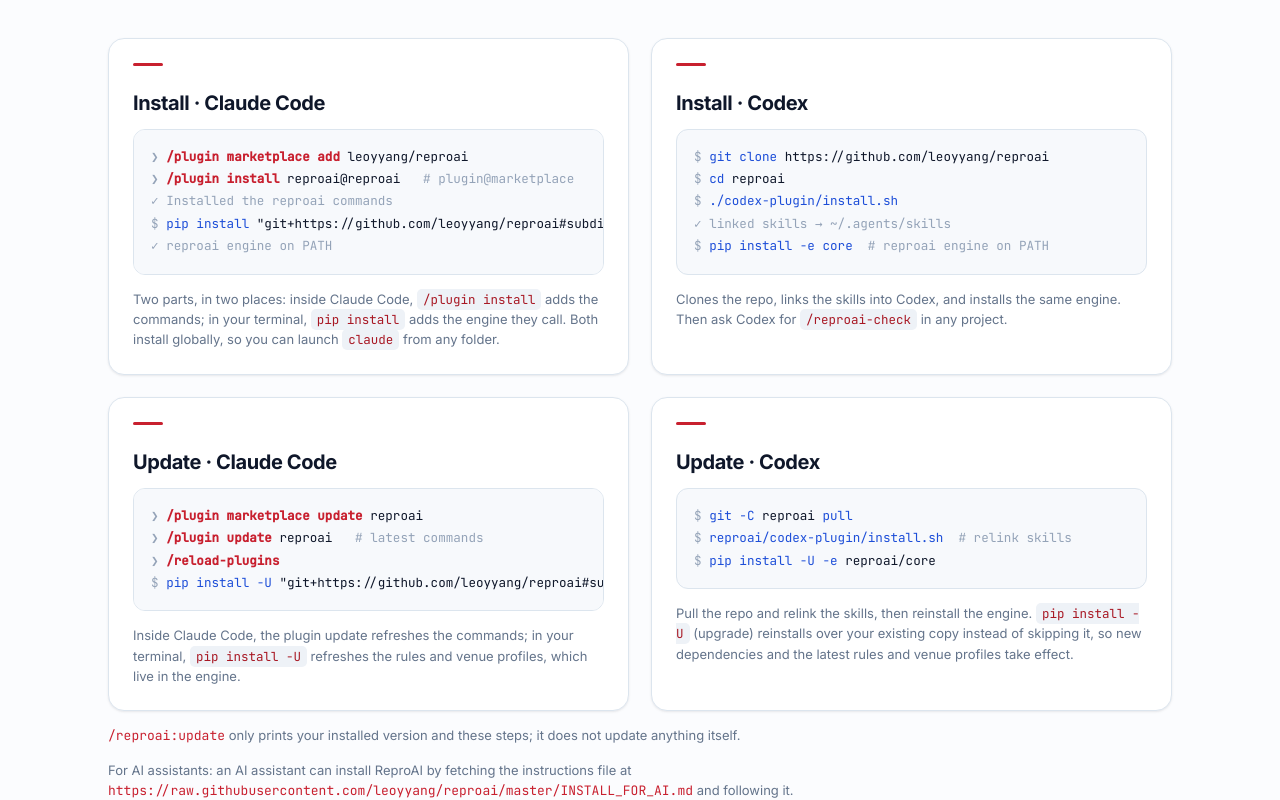
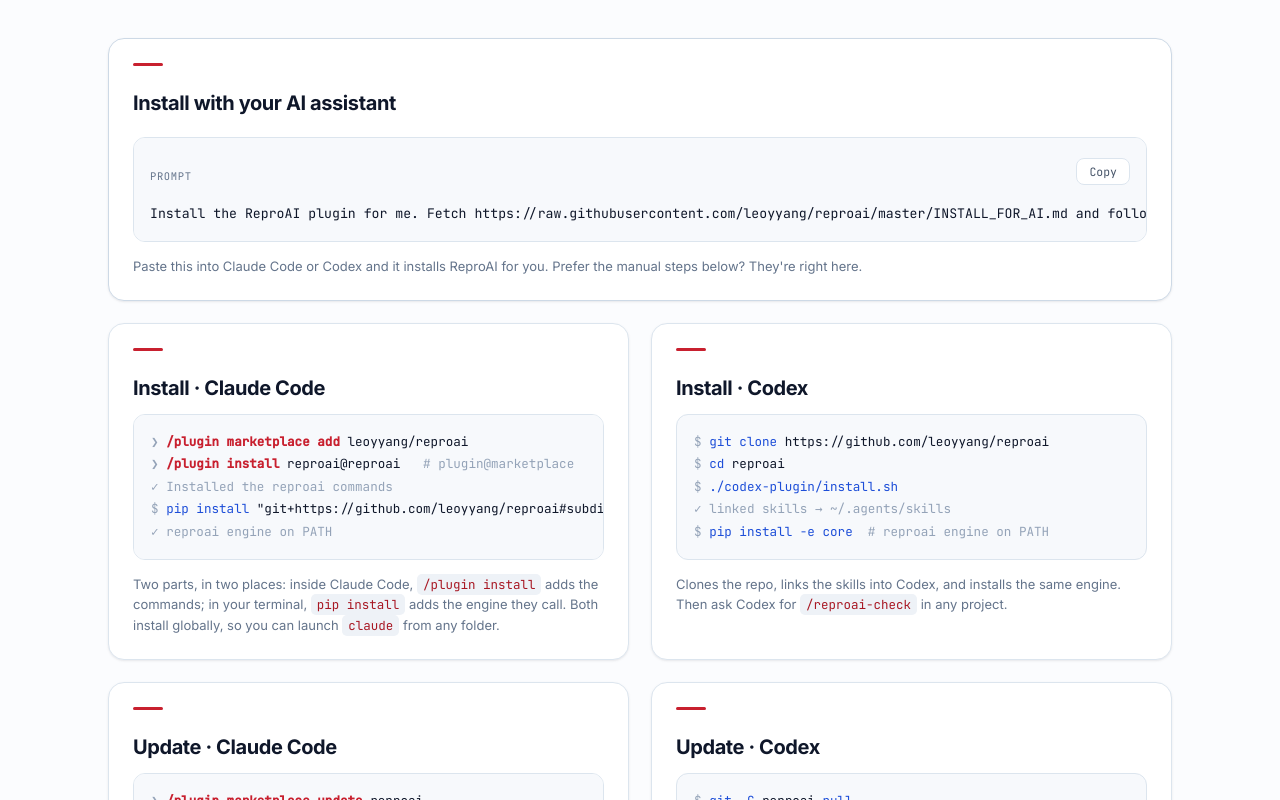
Before and after one commit to leoyyang/reproai, a React (Vite) app in the folder site/: page / in a window 1280 px wide. Shown: the part 1240-2040 px from the top of the page. Built offline with nearby package versions, Linux system fonts and the light colour scheme.

Commit message:
Site: copyable 'install with your AI assistant' prompt box atop Install

```diff
--- a/site/src/App.jsx
+++ b/site/src/App.jsx
@@ -132,11 +132,38 @@
   );
 }
 
+function AiInstall({ ai }) {
+  const [copied, setCopied] = useState(false);
+  const copy = () => {
+    navigator.clipboard?.writeText(ai.prompt).then(() => {
+      setCopied(true);
+      setTimeout(() => setCopied(false), 1500);
+    });
+  };
+  return (
+    <div className="card ai-install">
+      <span className="redline" />
+      <h3>{ai.title}</h3>
+      <div className="term ai-prompt">
+        <div className="cite-label-row">
+          <div className="cite-label">{content.install.aiLabel}</div>
+          <button className="copy" onClick={copy}>{copied ? content.cite.copyDone : content.cite.copyIdle}</button>
+        </div>
+        <div className="term-line ai-prompt-text">{ai.prompt}</div>
+      </div>
+      <p className="term-note">{withCode(ai.note)}</p>
+    </div>
+  );
+}
+
 function Install() {
   const c = content.install;
   return (
     <section id="install" className="section">
       <SectionHead lead={c.head.lead} emphasis={c.head.emphasis} sub={c.head.sub} />
+      <div className="cards ai-install-row">
+        <AiInstall ai={c.ai} />
+      </div>
       <div className="cards two">
         <div className="card">
           <span className="redline" />
@@ -166,7 +193,6 @@
         </div>
       </div>
       <p className="update-footnote">{withCode(c.update.footnote)}</p>
-      <p className="update-footnote">{withCode(c.forAI)}</p>
     </section>
   );
 }
--- a/site/src/content.js
+++ b/site/src/content.js
@@ -87,6 +87,12 @@
       emphasis: "ReproAI",
       sub: "ReproAI is a plugin for Claude Code and OpenAI Codex, backed by a small Python engine (3.10+) that the commands call. Install both once and it's available in every project.",
     },
+    aiLabel: "Prompt",
+    ai: {
+      title: "Install with your AI assistant",
+      prompt: "Install the ReproAI plugin for me. Fetch https://raw.githubusercontent.com/leoyyang/reproai/master/INSTALL_FOR_AI.md and follow it for my host (Claude Code or OpenAI Codex), running the commands and verifying it works.",
+      note: "Paste this into Claude Code or Codex and it installs ReproAI for you. Prefer the manual steps below? They're right here.",
+    },
     claude: {
       title: "Install · Claude Code",
       lines: [
@@ -131,7 +137,6 @@
       },
       footnote: "`/reproai:update` only prints your installed version and these steps; it does not update anything itself.",
     },
-    forAI: "For AI assistants: an AI assistant can install ReproAI by fetching the instructions file at `https://raw.githubusercontent.com/leoyyang/reproai/master/INSTALL_FOR_AI.md` and following it.",
   },
 
   usage: {
--- a/site/src/styles.css
+++ b/site/src/styles.css
@@ -238,6 +238,17 @@
 .card p { color: var(--ink-soft); font-size: 15px; line-height: 1.6; margin: 0 0 16px; }
 .card code { font-family: var(--mono); font-size: 12.5px; background: var(--paper-3); padding: 2px 6px; border-radius: 5px; color: var(--red-dark); }
 .card p.term-note { margin: 14px 0 0; font-size: 13px; line-height: 1.55; color: var(--ink-faint); }
+
+/* install · "with your AI assistant" copyable prompt card (sits atop the manual install) */
+.ai-install-row { margin-bottom: 22px; }
+.ai-install { border-color: #cdd9e6; }
+.ai-install .term.ai-prompt { margin-top: 18px; padding: 13px 16px 15px; }
+.ai-prompt .cite-label-row { margin-bottom: 10px; }
+.ai-prompt .cite-label { margin: 0; }
+.ai-prompt-text {
+  white-space: normal; word-break: break-word; overflow-wrap: anywhere;
+  font-size: 13.2px; line-height: 1.7; color: var(--ink);
+}
 .term-notes { margin: 14px 0 0; padding-left: 18px; list-style: disc; }
 .term-notes li { font-size: 13px; line-height: 1.55; color: var(--ink-faint); margin-bottom: 5px; }
 .term-notes li:last-child { margin-bottom: 0; }
```
